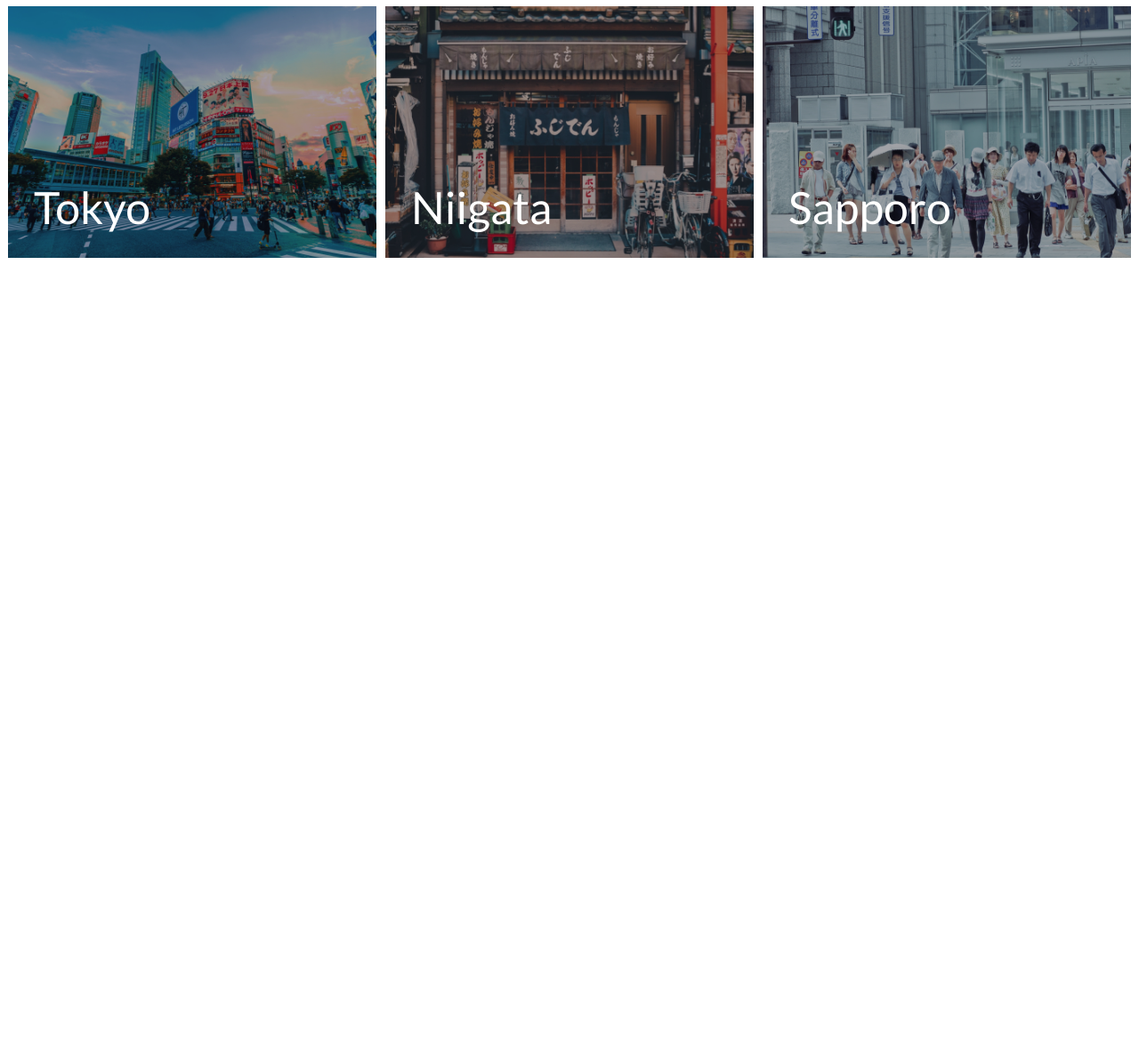
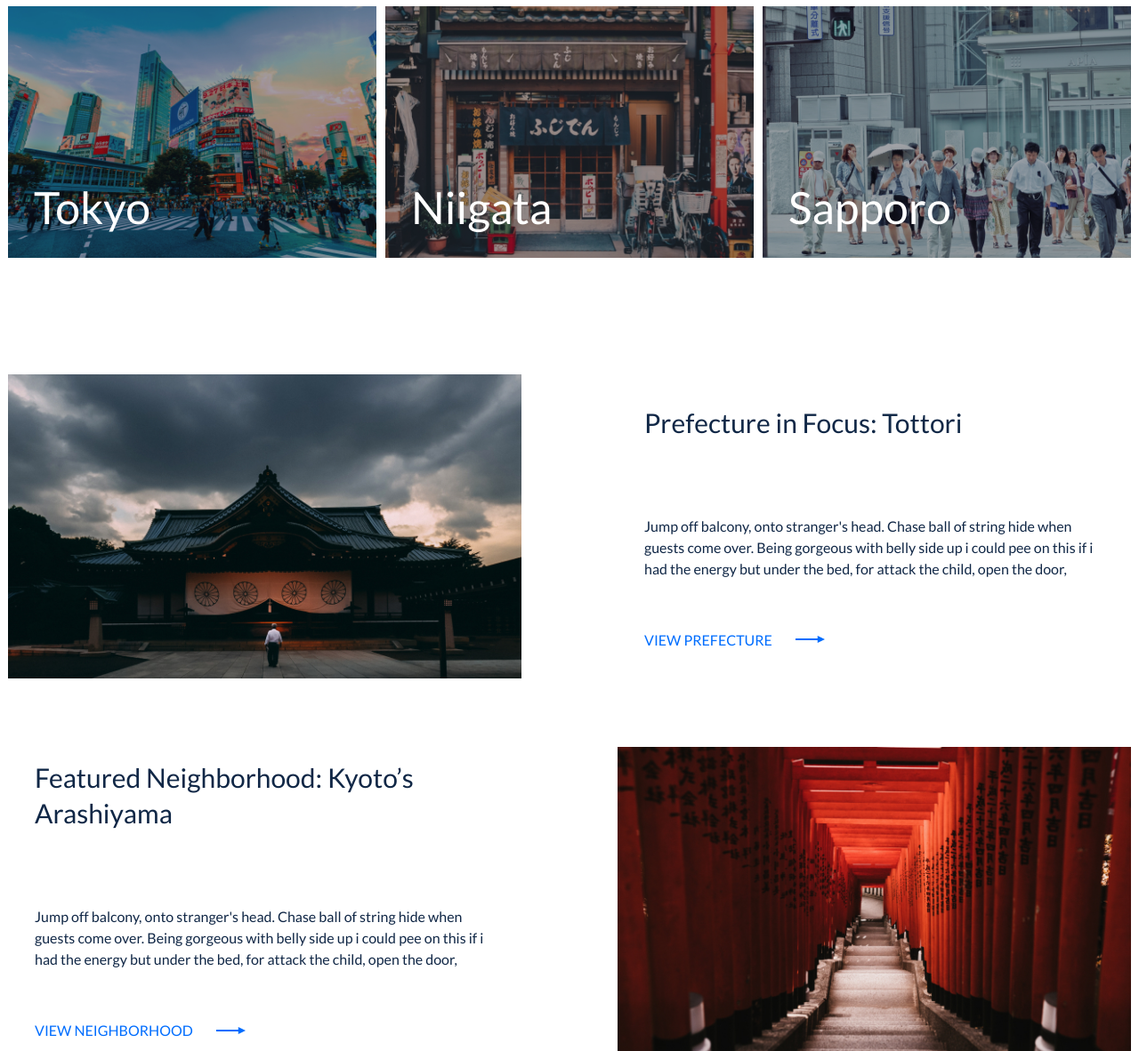
Before and after one commit to Roman19918/Discover-Amazing-places-in-Japan, a plain HTML site: page index.html in a window 1280 px wide. Shown: the part 1752-2934 px from the top of the page at 89% size. Before the commit the page ends 2042 px from the top, so only its background shows below. Drawn offline with Linux system fonts and the light colour scheme.

Commit message:
Create block Tours

```diff
--- a/css/styles.css
+++ b/css/styles.css
@@ -262,7 +262,7 @@ img {
 /*Benefits styles end*/
 
 /*Places styles start*/
-.places{
+.places {
   margin-bottom: 131px;
 }
 
@@ -340,19 +340,17 @@ img {
   transform: .15s;
 }
 
-.places__card-pic_size_lg{
+.places__card-pic_size_lg {
   height: 354px;
   object-fit: cover;
 }
 
-.places__card-pic_size_sm{
+.places__card-pic_size_sm {
   height: 283px;
   object-fit: cover;
 }
 
-
-
-.places__card-link{
+.places__card-link {
   position: absolute;
   top: 0;
   left: 0;
@@ -362,3 +360,48 @@ img {
 }
 
 /*Places styles end*/
+
+/*Tours styles start*/
+.tours {
+  margin-bottom: 139px;
+}
+
+.tours__tour {
+  display: grid;
+  grid-template-columns: repeat(2, 1fr);
+  grid-gap: 0 108px;
+  align-items: center;
+  margin-bottom: 77px;
+}
+
+.tour__info {
+  padding: 0 30px;
+}
+
+.tour__title {
+  font-weight: 500;
+  font-size: 30px;
+  line-height: 40px;
+  margin-bottom: 85px;
+}
+
+.tour__desc {
+  font-size: 16px;
+  line-height: 24px;
+  margin-bottom: 58px;
+}
+
+
+.tour__more {
+  font-size: 16px;
+  color: #006DFE;
+  background: url(../img/svg/arrow-right-ico.svg) no-repeat right center;
+  padding-right: 59px;
+}
+
+.tour__more:hover,
+.tour__more:focus {
+  opacity: .65;
+}
+
+/*Tours styles end*/
--- a/index.html
+++ b/index.html
@@ -1,5 +1,6 @@
 <!DOCTYPE html>
 <html>
+
 <head>
   <meta charset="UTF-8" />
   <meta name="viewport" content="width-device-width, initial-scale-1.0" />
@@ -16,11 +17,7 @@
       <div class="header__wrapper">
         <div class="header__logo">
           <a href="#" class="header__logo-link">
-              <img
-                src="/img/svg/odigo-logo.svg"
-                alt="Discover Amazing places in Japan"
-                class="header__logo-pic"
-              />
+            <img src="/img/svg/odigo-logo.svg" alt="Discover Amazing places in Japan" class="header__logo-pic" />
           </a>
         </div>
 
@@ -61,18 +58,10 @@
         <form class="serch-form">
           <fieldset class="search-form__wrap">
             <p class="search-form__info">
-                <input
-                  type="text"
-                  name="user-like-to-do"
-                  class="search-form__field"
-                  placeholder="What would you like to do?"
-                />
-                <input
-                  type="text"
-                  name="user-like-to-go"
-                  class="search-form__field"
-                  placeholder="Where would you like to go?"
-                />
+              <input type="text" name="user-like-to-do" class="search-form__field"
+                placeholder="What would you like to do?" />
+              <input type="text" name="user-like-to-go" class="search-form__field"
+                placeholder="Where would you like to go?" />
               <button type="sumbit" class="search-form__sumbit">
                 search
               </button>
@@ -92,11 +81,7 @@
         <div class="benefits__cards">
           <div class="benefits__card">
             <div class="benefits__card-pic">
-                <img
-                  src="/img/svg/church-ico.svg"
-                  alt="Welcome to Odigo!"
-                  class="benefits__card-thumb"
-                />
+              <img src="/img/svg/church-ico.svg" alt="Welcome to Odigo!" class="benefits__card-thumb" />
             </div>
             <h3 class="benefits__card-title">
               Welcome to Odigo!
@@ -111,11 +96,7 @@
           </div>
           <div class="benefits__card">
             <div class="benefits__card-pic">
-                <img
-                  src="/img/svg/person-ico.svg"
-                  alt="Your Personal Japan Guide!"
-                  class="benefits__card-thumb"
-                />
+              <img src="/img/svg/person-ico.svg" alt="Your Personal Japan Guide!" class="benefits__card-thumb" />
             </div>
             <h3 class="benefits__card-title">
               Your Personal Japan Guide
@@ -130,11 +111,7 @@
           </div>
           <div class="benefits__card">
             <div class="benefits__card-pic">
-                <img
-                  src="/img/svg/building-ico.svg"
-                  alt="Promoting Local Businesses"
-                  class="benefits__card-thumb"
-                />
+              <img src="/img/svg/building-ico.svg" alt="Promoting Local Businesses" class="benefits__card-thumb" />
             </div>
             <h3 class="benefits__card-title">
               Promoting Local Businesses
@@ -160,7 +137,7 @@
             Get inspired for your next trip
           </h2>
           <a href="#!" class="places__view-all">VIEW ALL</a>
-          </div >
+        </div>
 
         <div class="places__cards">
           <figure class="places__card places__card_size_lg">
@@ -202,6 +179,49 @@
       </div>
     </section>
     <!-- Places end-->
+
+    <!-- Tours start-->
+    <div class="tours">
+      <div class="wrapper-full">
+
+        <div class="tours__tour tour">
+          <div class="tour__pic">
+            <img src="/img/Tour1.jpg" alt="Prefecture in Focus: Tottori" class="tour__thumb">
+          </div>
+          <div class="tour__info">
+            <h3 class="tour__title">
+              Prefecture in Focus: Tottori
+            </h3>
+            <p class="tour__desc">
+              Jump off balcony, onto stranger's head. Chase ball of string hide when guests come over. Being gorgeous with belly side up i could pee on this if i had the energy but under the bed, for attack the child, open the door,
+            </p>
+            <a href="#!" class="tour__more">VIEW PREFECTURE</a>
+          </div>
+        </div>
+
+        <div class="tours__tour tour">
+
+          <div class="tour__info">
+            <h3 class="tour__title">
+              Featured Neighborhood: Kyoto’s Arashiyama
+            </h3>
+            <p class="tour__desc">
+              Jump off balcony, onto stranger's head. Chase ball of string hide when guests come over. Being gorgeous with belly side up i could pee on this if i had the energy but under the bed, for attack the child, open the door,
+            </p>
+            <a href="#!" class="tour__more">VIEW NEIGHBORHOOD</a>
+          </div>
+          <div class="tour__pic">
+            <img src="/img/Tour2.jpg" alt="Featured Neighborhood: Kyoto’s Arashiyama" class="tour__thumb">
+          </div>
+      </div>
+    </div>
+
+
+
+
+
+    <!-- Tours end-->
   </main>
 </body>
+
 </html>
```
Also changed, not shown: img/Tour1.jpg (added), img/Tour2.jpg (added). Lines whose indentation alone changed are shown as unchanged.
